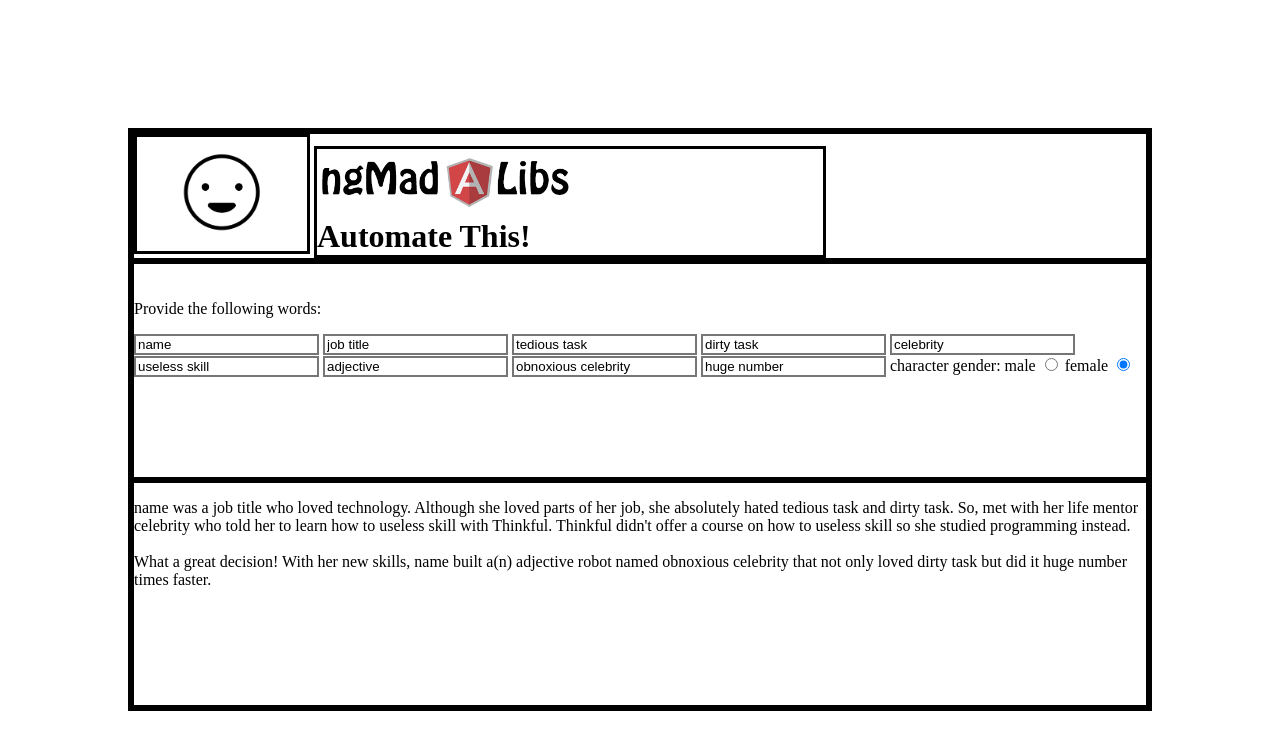
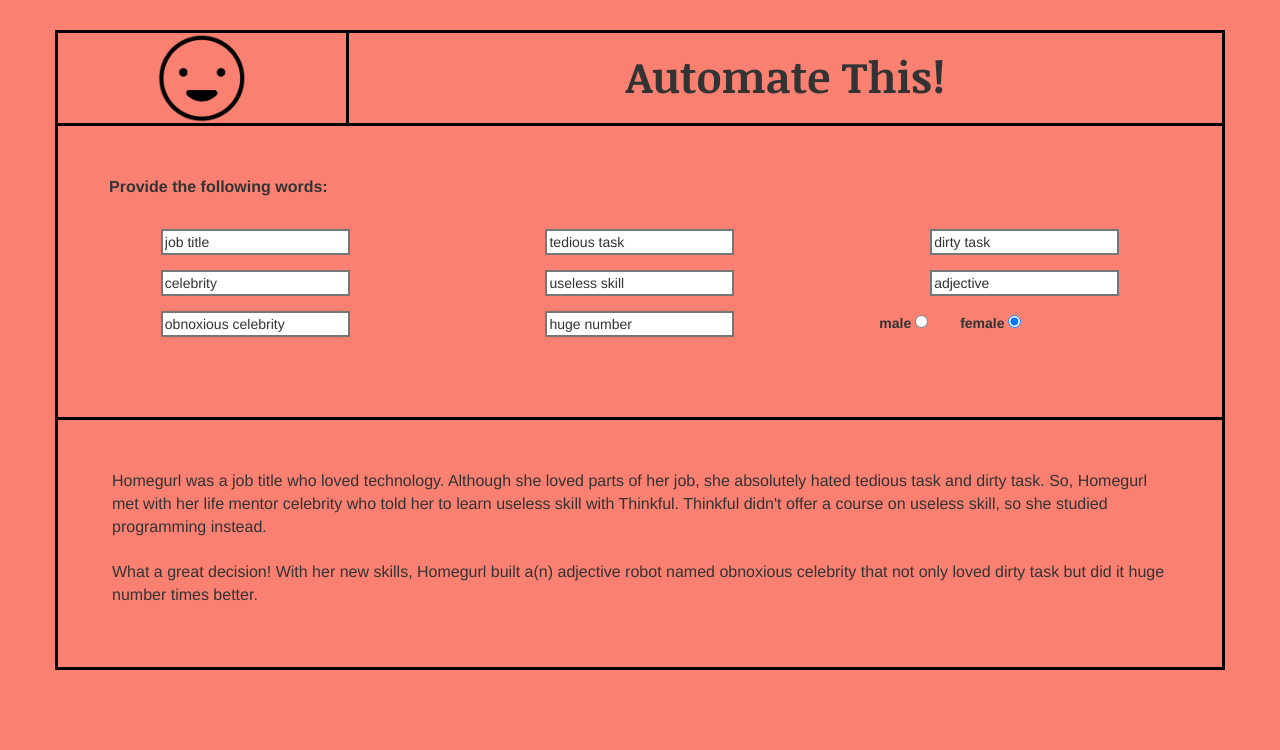
Before and after one commit to n8joseph/madlib, a plain HTML site: page index.html in a window 1280 px wide. Drawn offline with nearby package versions, Linux system fonts and the light colour scheme.

Commit message:
added improved CSS styling

```diff
--- a/css/styles.css
+++ b/css/styles.css
@@ -1,7 +1,7 @@
 body {
-	border-style: solid;
-	margin: 10% 10%;
+	background-color: salmon;
 }
+
 
 .headerdiv {
 	border-style: solid;
@@ -9,53 +9,60 @@ body {
 
 
 #happy {
-	display: inline-block;
-	height: 80px;
-	margin: 15px 45px;
-
+	display: block;
+	height: 90px;
+	margin: 0 auto;
+	margin-top: -6px
 }
 
 #logo {
 
 
-	height: 65px;
+	height: 45px;
 	padding: 0;
 	margin: 0;
 
 }
 
 #happydiv {
-	display: inline-block;
-	border-style: solid;
-	max-height: 120px;
+	padding-top:6px;
 
 }
 
+
+/*
 #logodiv {
-	display: inline-block;
-	border-style: solid;
-	margin-left: -4px;
-	max-height: 120px;
-	width: 50%;
-	margin: 0 auto;
+	text-align: center;
 }
+*/
 
 h1 {
-	margin: 0;
+	text-align: middle;
+	text-align: center;
 	padding: 0;
+	font-size: 310%;
+	font-family: 'Noticia Text', serif;
+	font-weight: bold;
+
 }
 
 
 #inputs {
-	border-style: solid;
-	padding: 20px 0 100px 0;
+
+	padding: 20px 20px 0px 20px;
 }
 
 input {
 	border-style: solid;
 }
 
+.inputrow {
+	margin-bottom: 20px;
+}
+
 #story {
-	border-style: solid;
-	padding-bottom: 100px;
+	padding: 20px 54px 50px 54px;
+	display: block;
+	text-align: middle;
+
 }
--- a/index.html
+++ b/index.html
@@ -2,45 +2,95 @@
 <html lang="en" ng-app="myApp">
 <head>
     <meta charset="UTF-8">
-    <title>{{ greeting }} World</title>
+    <title>ngMadLibs | Project</title>
+    <link rel="stylesheet" href="https://maxcdn.bootstrapcdn.com/bootstrap/3.3.5/css/bootstrap.min.css">
     <link rel="stylesheet" type="text/css" href="css/styles.css?v=1.1">
+    <link href='https://fonts.googleapis.com/css?family=Noticia+Text:400,700' rel='stylesheet' type='text/css'>
 </head>
 <body ng-controller="MyCtrl">
-   <div class="headerdiv">
-   		<div id="happydiv">
+
+   <div class="container" style="margin-top: 30px; border: 3px solid black">
+    <div class="row">
+     <!-- <div class="headerdiv" class=""> -->
+        <div id="happydiv" class="col-xs-3"  style="border-right: 3px solid black">
      			<img src="mad-lib-happy-face.png" id="happy"/>
     		</div>
-   		<div id="logodiv">
-   			<img src="ng-mad-libs-logo.png" id="logo"/>
+     		<!--<div id="logodiv" class="col-xs-9 text-center">
+     			<img src="ng-mad-libs-logo.png" id="logo"/> -->
      			<h1>Automate This!</h1>
+     		</div>
+     <!-- </div> -->
+     </div>
+   </div>
+      <div class="container" style="padding-top: 50px; padding-bottom: 50px; border-right: 3px solid black; border-left: 3px solid black; border-bottom: 3px solid black">
+        <div class="row">
+          <div class="col-sm-8">
+            <p style="margin-left: 36px; font-size: 16px"><strong>Provide the following words:</strong></p>
+          </div>
+        </div>
+        <div id="inputs">
+          <form name="questionForm" novalidate class="form-horizontal">
+            <div class="form-group form-group-sm">
+              <div class="row" style="margin-bottom: 15px">
+                <div class="col-sm-4">
+                 <input type="text" ng-model="job_title" ng-init="job_title='job title'" style="display: block;
+             margin : 0 auto"/>
+                </div>
+                <div class="col-sm-4">
+                 <input type="text" ng-model="tedious_task" ng-init="tedious_task='tedious task'" style="display: block;
+             margin : 0 auto"/>
+                </div>
+                <div class="col-sm-4">
+                 <input type="text" ng-model="dirty_task" ng-init="dirty_task='dirty task'" style="display: block;
+             margin : 0 auto"/>
+               </div>
+              </div>
+              <div class="row" style="margin-bottom: 15px">
+                <div class="col-sm-4">
+                  <input type="text" ng-model="celebrity" ng-init="celebrity='celebrity'" style="display: block;
+             margin : 0 auto"/>
+                </div>
+                <div class="col-sm-4">
+                  <input type="text" ng-model="useless_skill" ng-init="useless_skill='useless skill'" style="display: block;
+             margin : 0 auto"/>
+                </div>
+                <div class="col-sm-4">
+                  <input type="text" ng-model="adjective" ng-init="adjective='adjective'" style="display: block;
+             margin : 0 auto"/>
+                </div>
+              </div>
+              <div class="row" style="margin-bottom: 15px">
+                <div class="col-sm-4">
+                  <input type="text" ng-model="obnoxious_celebrity" ng-init="obnoxious_celebrity='obnoxious celebrity'" style="display: block;
+             margin : 0 auto"/>
+                </div>
+                <div class="col-sm-4">
+                  <input type="text" ng-model="huge_number" ng-init="huge_number='huge number'" style="display: block;
+             margin : 0 auto"/>
+                </div>
+                <div class="col-sm-4">
+                  <label ng-repeat="gender in genders" for="{{ gender }}" style="margin: 0 0px 0 32px">{{ gender }}
+                  <input type="radio" ng-model="mygender.current" ng-value="gender"/></label>
+                </div>
+              </div>
+            </div>
+          </form>
         </div>
    </div>
 
-   <div id="inputs">
-      <p>Provide the following words:</p>
-      <input type="text" ng-model="name" ng-init="name='name'">
-      <input type="text" ng-model="job_title" ng-init="job_title='job title'">
-      <input type="text" ng-model="tedious_task" ng-init="tedious_task='tedious task'">
-      <input type="text" ng-model="dirty_task" ng-init="dirty_task='dirty task'">
-      <input type="text" ng-model="celebrity" ng-init="celebrity='celebrity'">
-      <input type="text" ng-model="useless_skill" ng-init="useless_skill='useless skill'">
-      <input type="text" ng-model="adjective" ng-init="adjective='adjective'">
-      <input type="text" ng-model="obnoxious_celebrity" ng-init="obnoxious_celebrity='obnoxious celebrity'">
-      <input type="text" ng-model="huge_number" ng-init="huge_number='huge number'">
-      character gender:
-      <label ng-repeat="gender in genders" for="{{ gender }}">
-      {{ gender }}
-      <input type="radio" ng-model="mygender.current" ng-value="gender">
-
    </div>
 
+   <div class="container" style="border-right: 3px solid black; border-left: 3px solid black; border-bottom: 3px solid black; padding-top: 30px">
+       <div class="row">
          <div id="story">
-      <p>
-    {{ name }} was a {{ job_title }} who loved technology. Although <span ng-if="mygender.current=='female'">she</span><span ng-if="mygender.current=='male'">he</span> loved parts of her job, she absolutely hated  {{ tedious_task }} and {{ dirty_task }}. So, {{ female_name }} met with her life mentor {{ celebrity }} who told her to learn how to {{ useless_skill }} with Thinkful. Thinkful didn't offer a course on how to {{ useless_skill }} so she studied programming instead.
+            <p style="font-size: 16px">
+                <span ng-if="mygender.current=='female'">Homegurl</span><span ng-if="mygender.current=='male'">Homeboi</span> was a {{ job_title }} who loved technology. Although <span ng-if="mygender.current=='female'">she</span><span ng-if="mygender.current=='male'">he</span> loved parts of <span ng-if="mygender.current=='female'">her</span><span ng-if="mygender.current=='male'">his</span> job, <span ng-if="mygender.current=='female'">she</span><span ng-if="mygender.current=='male'">he</span> absolutely hated  {{ tedious_task }} and {{ dirty_task }}. So, <span ng-if="mygender.current=='female'">Homegurl</span><span ng-if="mygender.current=='male'">Homeboi</span> met with <span ng-if="mygender.current=='female'">her</span><span ng-if="mygender.current=='male'">his</span> life mentor {{ celebrity }} who told her to learn {{ useless_skill }} with Thinkful. Thinkful didn't offer a course on {{ useless_skill }}, so <span ng-if="mygender.current=='female'">she</span><span ng-if="mygender.current=='male'">he</span> studied programming instead.
                 <br/>
                 <br/>
-	What a great decision! With <span ng-if="mygender.current=='female'">her</span><span ng-if="mygender.current=='male'">his</span> new skills, {{ name }} built a(n) {{ adjective }} robot named {{ obnoxious_celebrity }} that not only loved {{ dirty_task }} but did it {{ huge_number }} times faster.
+              	What a great decision! With <span ng-if="mygender.current=='female'">her</span><span ng-if="mygender.current=='male'">his</span> new skills, <span ng-if="mygender.current=='female'">Homegurl</span><span ng-if="mygender.current=='male'">Homeboi</span> built a(n) {{ adjective }} robot named {{ obnoxious_celebrity }} that not only loved {{ dirty_task }} but did it {{ huge_number }} times better.
       		  </p>
+          </div>
+        </div>
       </div>
 
    	<!-- <p>
```
Lines whose indentation alone changed are shown as unchanged.
